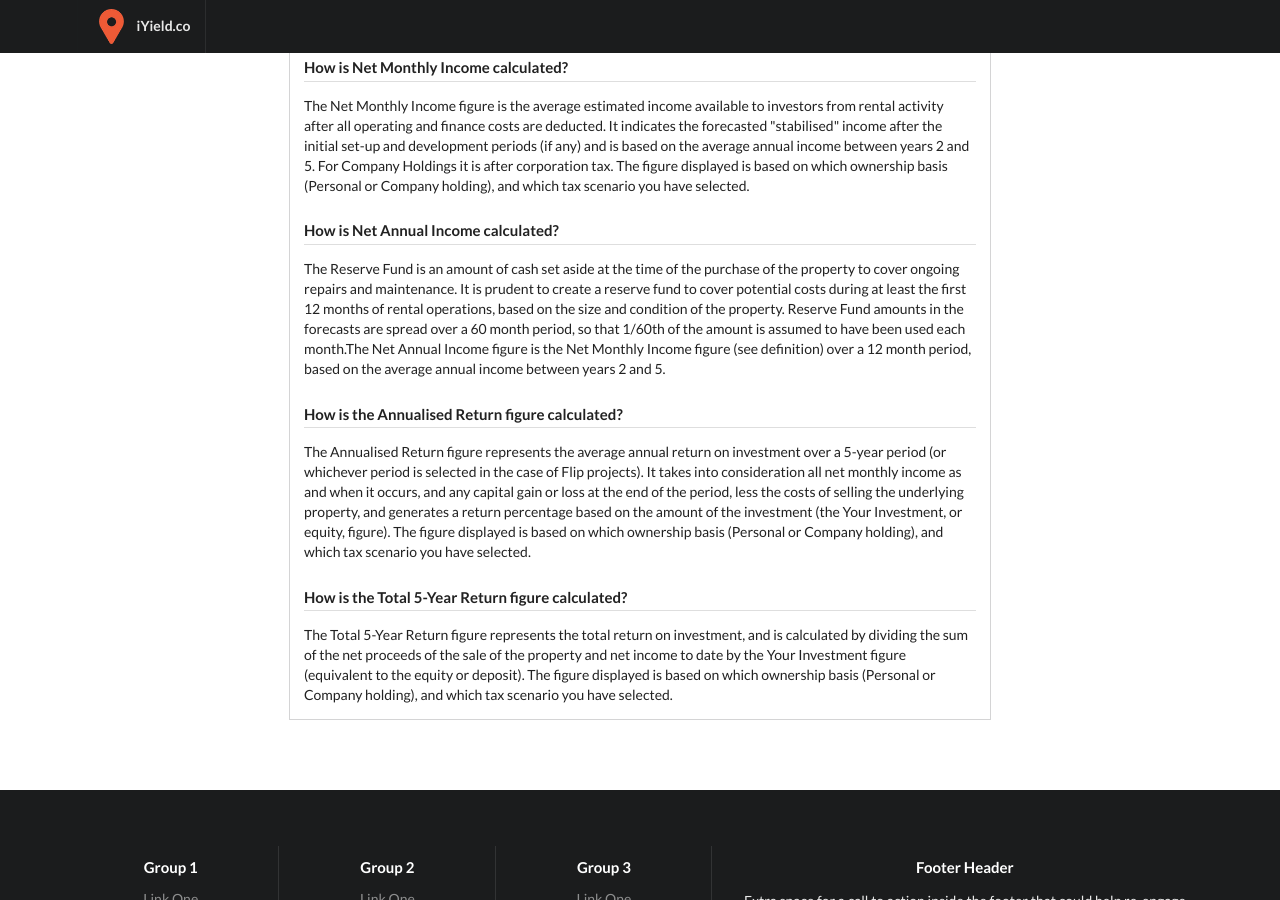
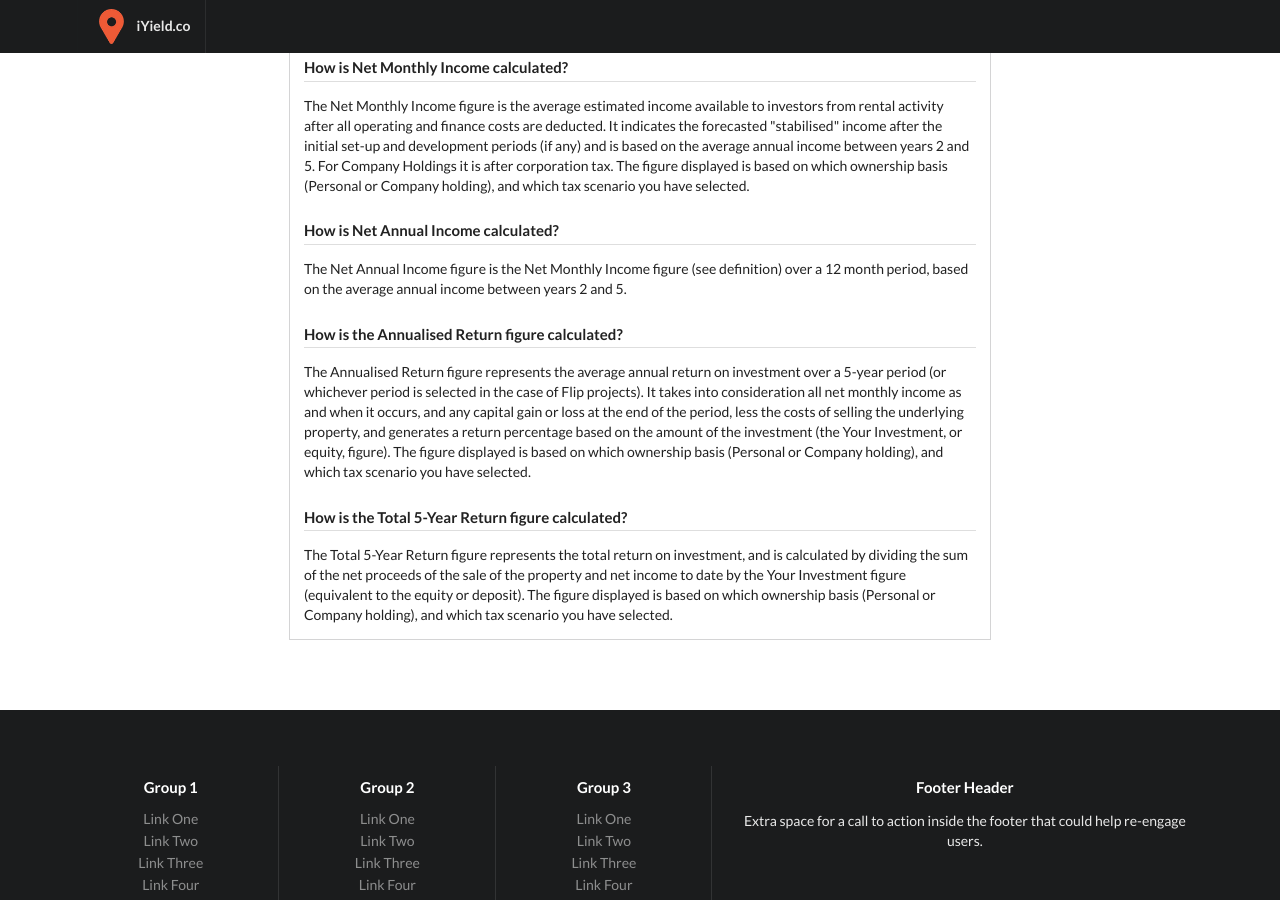
Before and after one commit to Elevatecapital/pages, a Jekyll site: the page built from kb/index.html, in a window 1280 px wide and 900 px high, scrolled down 760 px. Built offline with Jekyll 4.4.1, drawn with Linux system fonts in a browser that asks for light colours.

Commit message:
Fix Net annual income

```diff
--- a/kb/index.html
+++ b/kb/index.html
@@ -57,7 +57,7 @@ title:  "Knowledge Base"
     How is Net Annual Income calculated?
   </h4>
   <p>
-    The Reserve Fund is an amount of cash set aside at the time of the purchase of the property to cover ongoing repairs and maintenance. It is prudent to create a reserve fund to cover potential costs during at least the first 12 months of rental operations, based on the size and condition of the property. Reserve Fund amounts in the forecasts are spread over a 60 month period, so that 1/60th of the amount is assumed to have been used each month.The Net Annual Income figure is the Net Monthly Income figure (see definition) over a 12 month period, based on the average annual income between years 2 and 5.
+    The Net Annual Income figure is the Net Monthly Income figure (see definition) over a 12 month period, based on the average annual income between years 2 and 5.
   </p>
 
   <h4 class="ui dividing header">
```
